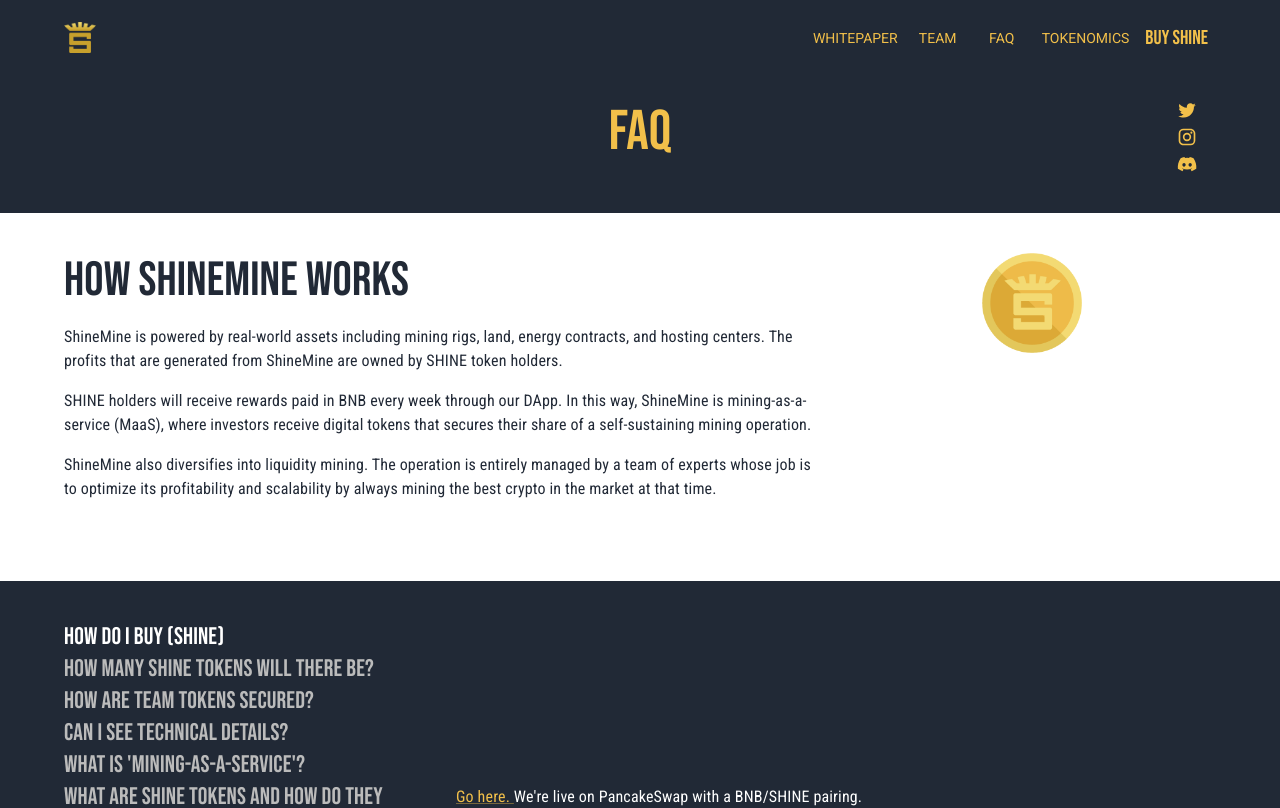
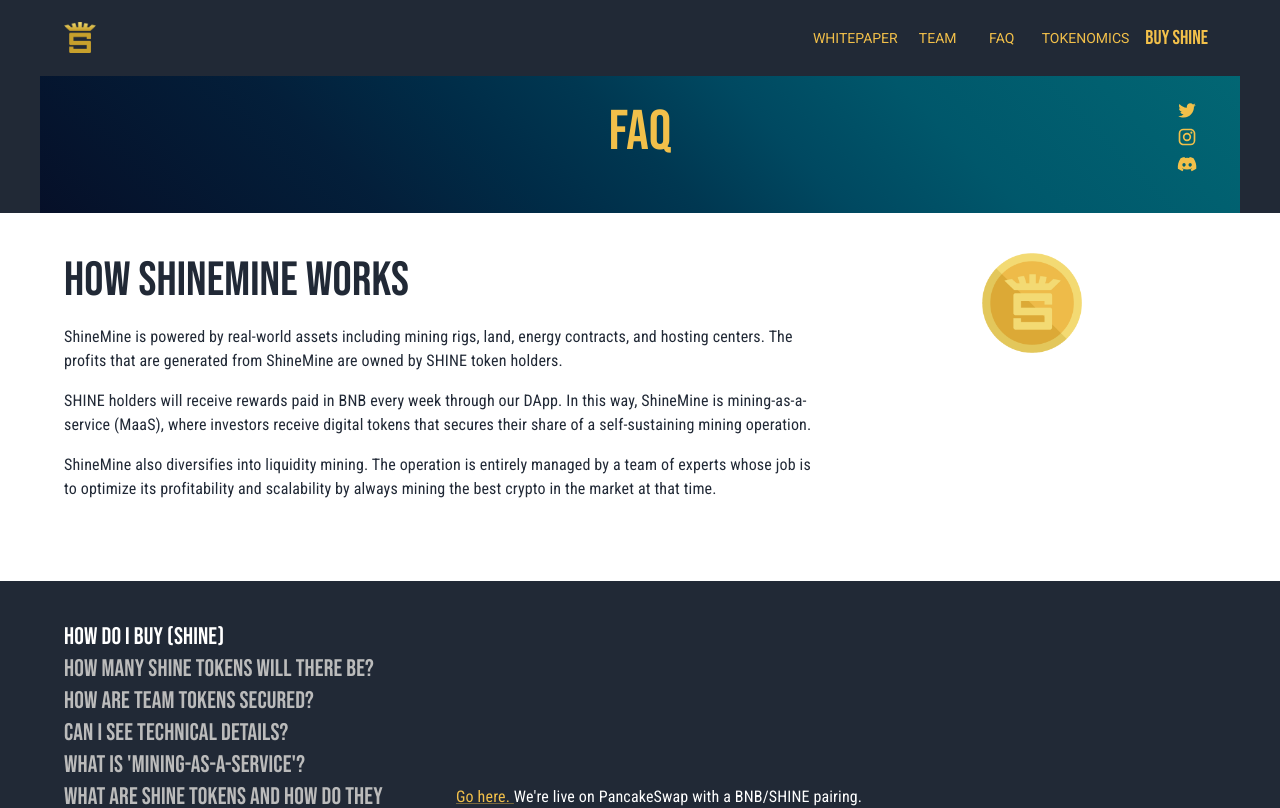
Before and after one commit to Joshuatanderson/shine-site-0, a Next.js app: page /faq in a window 1280 px wide. Shown: the top 808 px of the page. Built offline with nearby package versions, Linux system fonts and the light colour scheme.

Commit message:
feat: add gradient to titlebar

```diff
--- a/components/TitleBar.tsx
+++ b/components/TitleBar.tsx
@@ -5,6 +5,7 @@
     ScopedCssBaseline,
     SvgIcon,
     Typography,
+    Box,
 } from "@mui/material";
 import { ThemeProvider } from "@mui/private-theming";
 import React, { Children, Component } from "react";
@@ -27,11 +28,25 @@
     discordIcon: {
         fontSize: 22,
     },
+    container: {
+        // https://www.joshwcomeau.com/gradient-generator/
+        backgroundImage: `linear-gradient(
+        45deg,
+        hsl(223deg 75% 9%) 0%,
+        hsl(210deg 89% 12%) 26%,
+        hsl(203deg 100% 14%) 39%,
+        hsl(199deg 100% 16%) 50%,
+        hsl(195deg 100% 19%) 61%,
+        hsl(191deg 100% 21%) 74%,
+        hsl(187deg 97% 23%) 100%
+    );`,
+        paddingBottom: "48px",
+    },
 };
 
 const TitleBar = ({ title, children }: TitleBarProps) => {
     return (
-        <Container sx={{ paddingBottom: "48px" }}>
+        <Container sx={classes.container}>
             <Grid container spacing={3} justifyContent="center">
                 <Grid item xs={10}>
                     <Typography variant="h1" align="center" sx={classes.title}>
```
